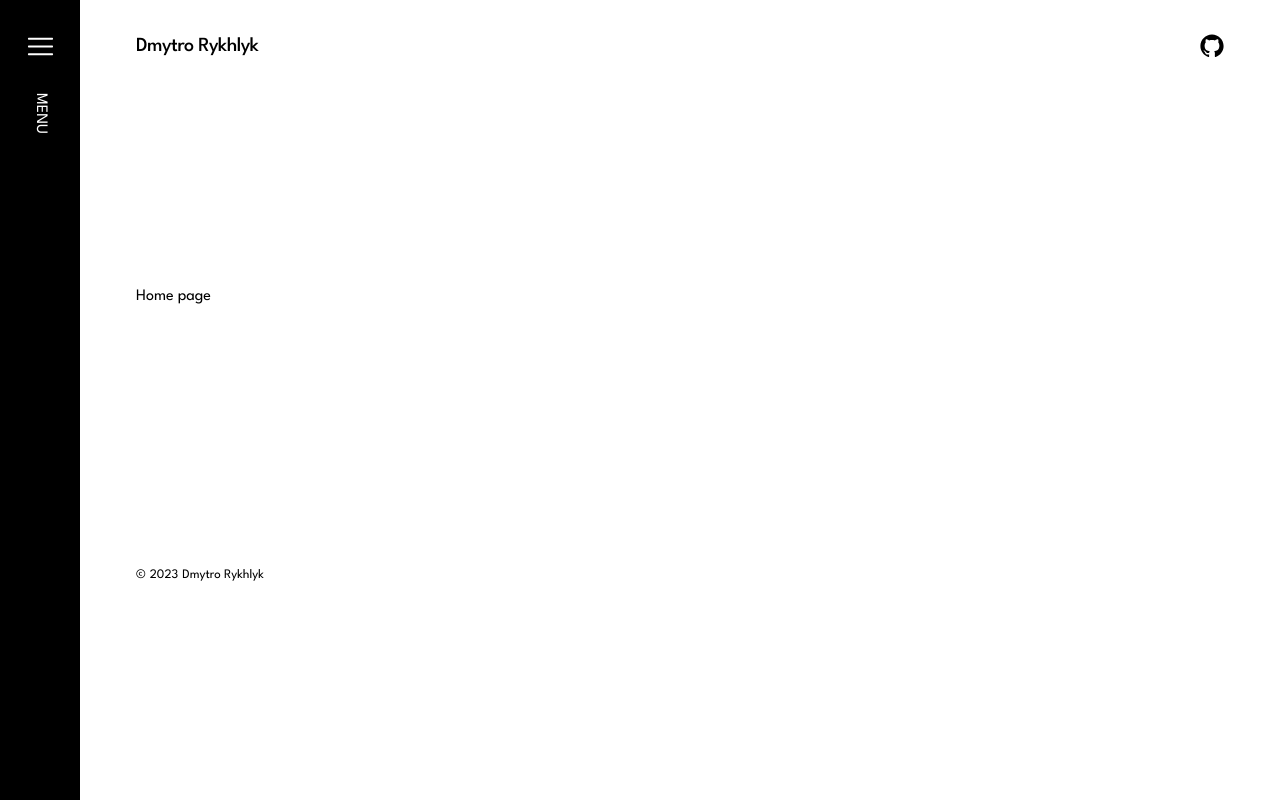
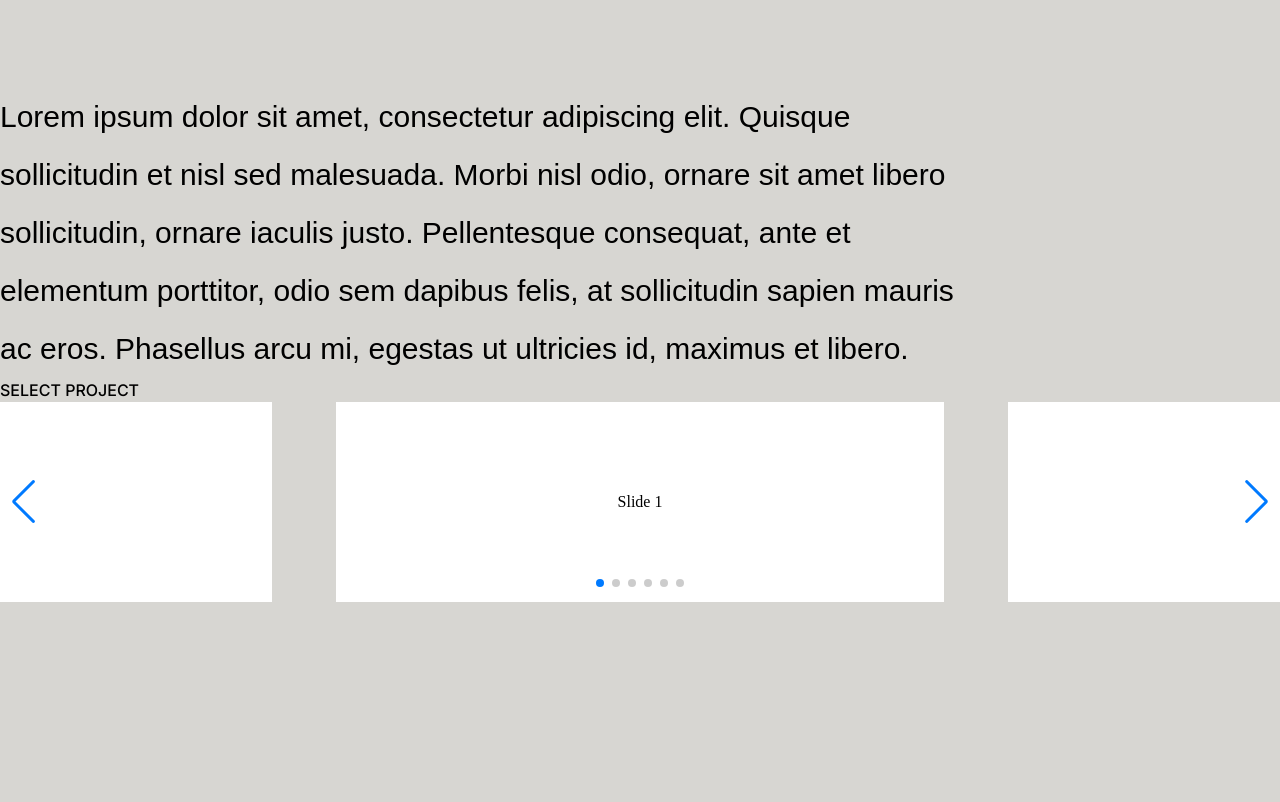
Before and after one commit to ryuuto829/ryuuto-homepage, a Next.js app: page / in a window 1280 px wide. Built offline with nearby package versions, Linux system fonts and the light colour scheme.

Commit message:
feat: add slider

```diff
--- a/app/layout.tsx
+++ b/app/layout.tsx
@@ -1,12 +1,22 @@
 import './globals.css'
 import type { Metadata } from 'next'
-import { League_Spartan } from 'next/font/google'
+import {
+  Noto_Serif,
+  Inter,
+  Noto_Serif_Display,
+  Noto_Serif_JP,
+} from 'next/font/google'
 import Sidebar from './components/sidebar'
 import Footer from './components/footer'
 import site from '../content/site'
 import Header from './components/header'
 
-const league_spartan = League_Spartan({ subsets: ['latin'] })
+const noto_serif = Noto_Serif_JP({
+  weight: '300',
+  subsets: ['latin'],
+  variable: '--font-noto-serif',
+})
+const inter = Inter({ subsets: ['latin'], variable: '--font-inter' })
 
 export const metadata: Metadata = {
   title: {
@@ -46,15 +56,15 @@ export default function RootLayout({
 }) {
   return (
     <html lang="en">
-      <body className={league_spartan.className}>
-        <Sidebar />
-        <div className="flex flex-col px-14 min-h-screen ml-[80px]">
-          <Header />
-          <main className="flex items-center min-h-[362px] overflow-hidden">
-            {children}
-          </main>
-          <Footer />
-        </div>
+      <body className={`${noto_serif.variable} ${inter.variable} bg-[#d7d6d2]`}>
+        {/* <Sidebar /> */}
+        {/* <div className="flex flex-col px-14 min-h-screen ml-[80px]"> */}
+        {/* <Header /> */}
+        {/* <main className="flex items-center min-h-[362px] overflow-hidden"> */}
+        {children}
+        {/* </main> */}
+        {/* <Footer /> */}
+        {/* </div> */}
       </body>
     </html>
   )
--- a/app/page.tsx
+++ b/app/page.tsx
@@ -1,3 +1,58 @@
+'use client'
+
+import { Swiper, SwiperSlide } from 'swiper/react'
+import { Pagination, Navigation } from 'swiper/modules'
+
+// Import Swiper styles
+import 'swiper/css'
+import 'swiper/css/navigation'
+import 'swiper/css/pagination'
+
+function MySwiper() {
+  return (
+    <Swiper
+      observer={true}
+      slidesPerView={1}
+      spaceBetween={64}
+      navigation={true}
+      pagination={{
+        clickable: true,
+      }}
+      loop={true}
+      centeredSlides={true}
+      breakpoints={{
+        768: {
+          slidesPerView: 2,
+        },
+      }}
+      modules={[Pagination, Navigation]}
+      className="relative"
+    >
+      {[1, 2, 3, 4, 5, 6].map((i) => (
+        <SwiperSlide key={i}>
+          <div className="h-[200px] bg-white flex items-center justify-center">
+            Slide {i}
+          </div>
+        </SwiperSlide>
+      ))}
+    </Swiper>
+  )
+}
+
 export default function Home() {
-  return <main>Home page</main>
+  return (
+    <main>
+      <p className="pt-[88px] text-3xl font-serif leading-[58px] w-[75vw]">
+        Lorem ipsum dolor sit amet, consectetur adipiscing elit. Quisque
+        sollicitudin et nisl sed malesuada. Morbi nisl odio, ornare sit amet
+        libero sollicitudin, ornare iaculis justo. Pellentesque consequat, ante
+        et elementum porttitor, odio sem dapibus felis, at sollicitudin sapien
+        mauris ac eros. Phasellus arcu mi, egestas ut ultricies id, maximus et
+        libero.
+      </p>
+      <h2 className="uppercase font-sans font-medium">Select Project</h2>
+      <MySwiper />
+      <div className="h-[200px]"></div>
+    </main>
+  )
 }
--- a/app/projects/(content)/hello/page.mdx
+++ b/app/projects/(content)/hello/page.mdx
@@ -1,5 +1,34 @@
-Hello !
+export const meta = {
+isFeatured: true,
+showInProjects: false,
+date: '06.01.2022',
+// featuredImage: ./assets/next-suggestions-app-featured.png
+// coverImage: ./assets/next-suggestion-app-project.png
+// title: 'Next Suggestions App'
+// about: 'Comments and feedback for your website. Vote on existing ideas or suggest new ones'
+// technologies:
 
-# header
+// - Next.js
+// - Tailwind CSS
+// - Firebase
+// - Typescript
+// external: 'https://next-suggestions-app.vercel.app/'
+// github: 'https://github.com/ryuuto829/next-suggestions-app'
+}
 
-me 1
+## About the project
+
+Comments and feedback for your website. Vote on existing ideas or suggest new ones.
+
+## Result
+
+Project contains:
+
+- Firebase for user authentication and Firestore as a database
+- get a list of all suggestions
+- user can create a new suggestion or upvote the existing one
+- user with the admin role can delete posts
+
+## Technical Stack
+
+Next.js, Vercel, Firebase, Tailwind CSS, Typescript, React Hook Form
--- a/app/projects/(content)/layout.tsx
+++ b/app/projects/(content)/layout.tsx
@@ -1,3 +1,13 @@
-export default function Layout({ children }) {
-  return <div className="bg-slate-200">{children}</div>
+import type { Metadata } from 'next'
+
+export const metadata: Metadata = {
+  title: 'Projects 111',
 }
+
+export default function ProjectLayout({
+  children,
+}: {
+  children: React.ReactNode
+}) {
+  return <article className="prose lg:prose-xl">{children}</article>
+}
--- a/package.json
+++ b/package.json
@@ -23,9 +23,11 @@
     "next": "13.4.1",
     "react": "18.2.0",
     "react-dom": "18.2.0",
+    "swiper": "^10.1.0",
     "typescript": "4.9.5"
   },
   "devDependencies": {
+    "@tailwindcss/typography": "^0.5.9",
     "autoprefixer": "^10.4.14",
     "postcss": "^8.4.23",
     "tailwindcss": "^3.3.2"
--- a/tailwind.config.js
+++ b/tailwind.config.js
@@ -7,6 +7,10 @@ module.exports = {
   ],
   theme: {
     extend: {
+      fontFamily: {
+        serif: ['var(--font-noto-serif)'],
+        sans: ['var(--font-inter)'],
+      },
       keyframes: {
         fadeInAndScale: {
           from: { opacity: 0, transform: 'scale(0.7)' },
@@ -38,5 +42,5 @@ module.exports = {
       sidebarHide: 'sidebarHide 150ms cubic-bezier(0.4, 0, 0.2, 1)',
     },
   },
-  plugins: [],
+  plugins: [require('@tailwindcss/typography')],
 }
```
Also changed, not shown: 1 other file (tests, documents, lock files or other folders).
